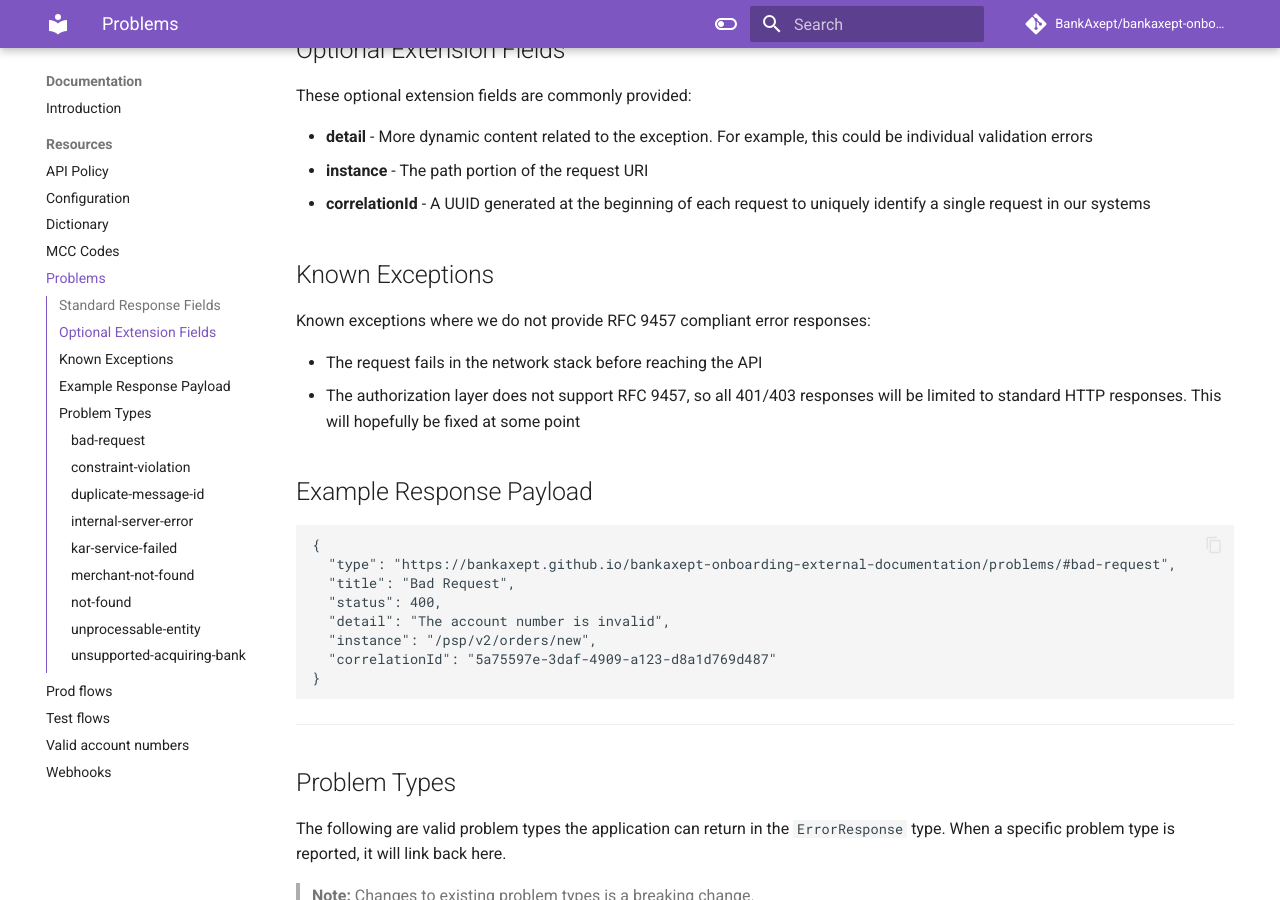
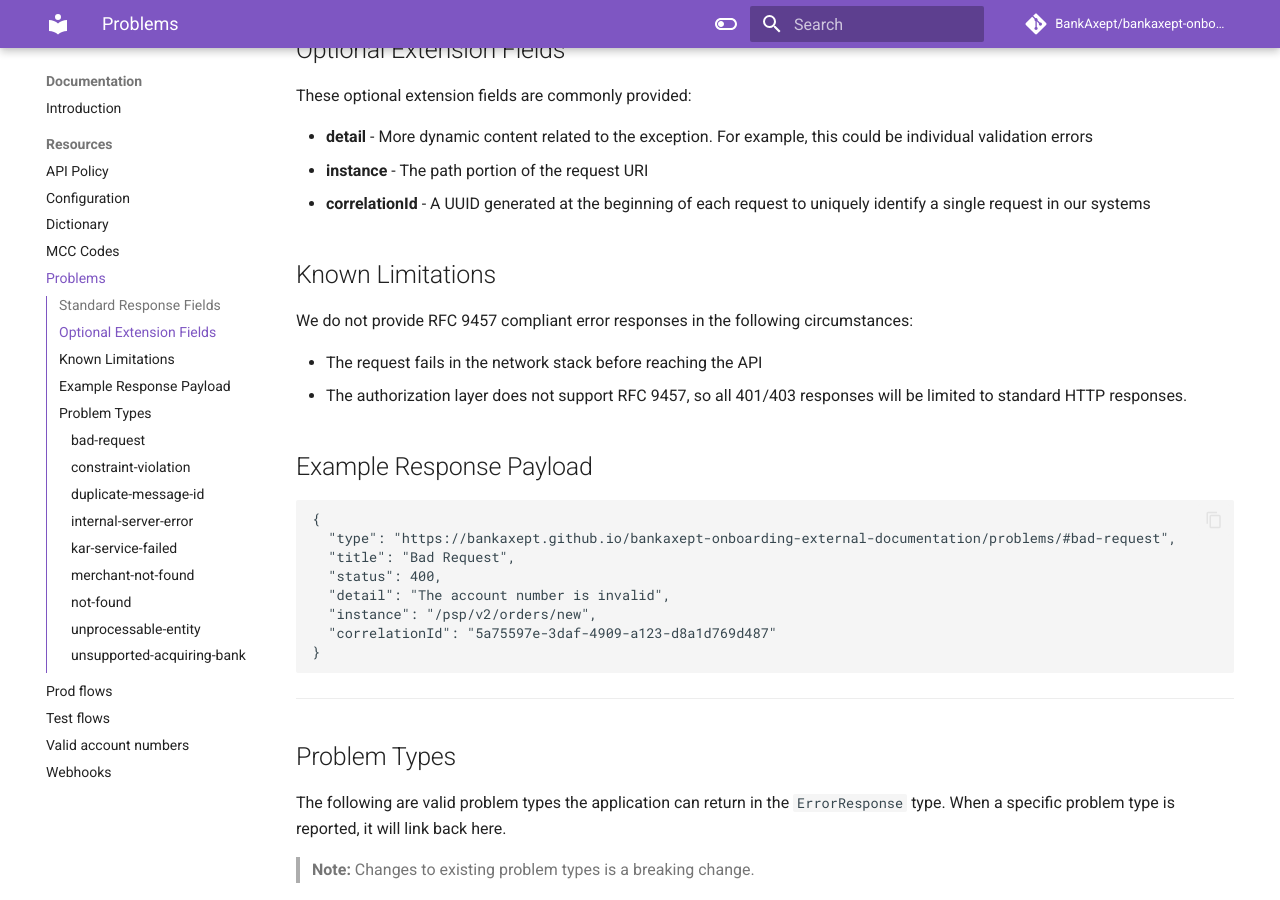
Before and after one commit to BankAxept/bankaxept-onboarding-external-documentation, an MkDocs documentation site: the page built from docs/problems.md, in a window 1280 px wide and 900 px high, scrolled down 487 px. Built offline with MkDocs 1.6.1 and Material for MkDocs 9.7.7, drawn with Linux system fonts in a browser that asks for light colours; comment, search, counter and statistics services are not loaded.

Commit message:
Update problems.md to clarify known limitations and improve error response documentation

```diff
--- a/docs/problems.md
+++ b/docs/problems.md
@@ -18,12 +18,12 @@ These optional extension fields are commonly provided:
 - **instance** - The path portion of the request URI
 - **correlationId** - A UUID generated at the beginning of each request to uniquely identify a single request in our systems
 
-## Known Exceptions
+## Known Limitations
 
-Known exceptions where we do not provide RFC 9457 compliant error responses:
+We do not provide RFC 9457 compliant error responses in the following circumstances:
 
 - The request fails in the network stack before reaching the API
-- The authorization layer does not support RFC 9457, so all 401/403 responses will be limited to standard HTTP responses. This will hopefully be fixed at some point
+- The authorization layer does not support RFC 9457, so all 401/403 responses will be limited to standard HTTP responses.
 
 ## Example Response Payload
 
```
